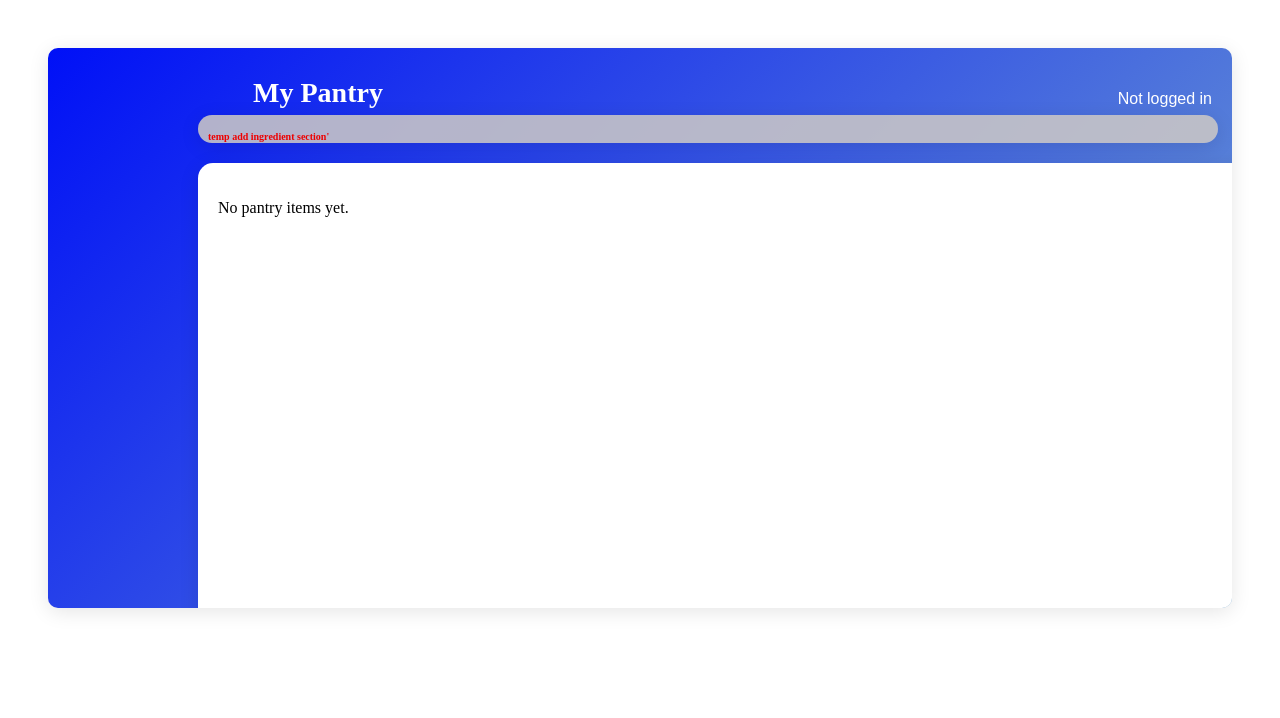
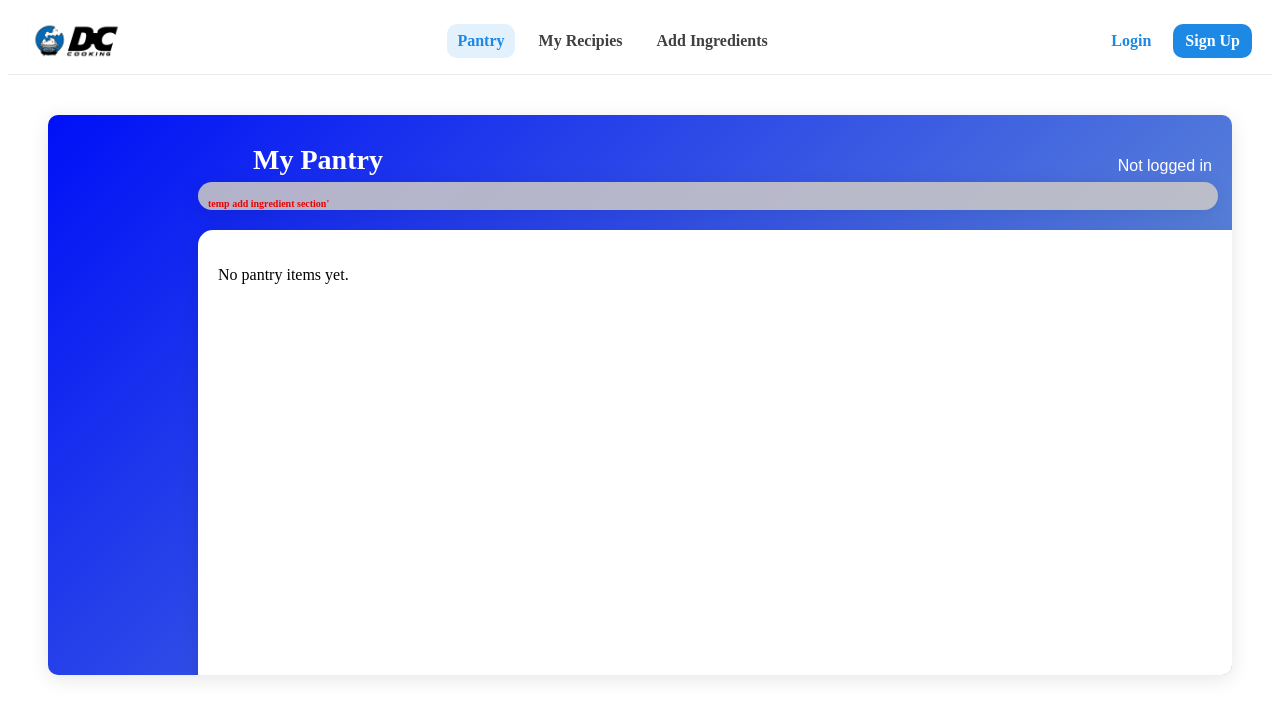
Before and after one commit to 7hangtime/DC-Cookin, a React (Vite) app in the folder client/: page /pantry in a window 1280 px wide. Shown: the top 718 px of the page. Built offline with nearby package versions, Linux system fonts and the light colour scheme.

Commit message:
Added Navbar for all pages, tweaked results page visuals more to match project proposal design from figma

```diff
--- a/client/src/App.jsx
+++ b/client/src/App.jsx
@@ -1,8 +1,11 @@
 import React from "react";
-import AppRoutes from './routes/approutes.jsx'
+import AppRoutes from "./routes/approutes.jsx";
+import Layout from "./components/layout.jsx";
 
-function App() {
-  return <AppRoutes />
+export default function App() {
+  return (
+    <Layout>
+      <AppRoutes />
+    </Layout>
+  );
 }
-
-export default App
--- /dev/null
+++ b/client/src/components/layout.jsx
@@ -0,0 +1,10 @@
+import Navbar from "./navbar";
+
+export default function Layout({ children }) {
+    return (
+        <>
+            <Navbar />
+            <main>{children}</main>
+        </>
+    );
+}
--- /dev/null
+++ b/client/src/components/navbar.css
@@ -0,0 +1,76 @@
+.nav {
+    position: sticky;
+    top: 0;
+    z-index: 50;
+    background: white;
+    border-bottom: 1px solid rgba(0, 0, 0, 0.08);
+}
+
+.nav-inner {
+    display: flex;
+    align-items: center;
+    justify-content: space-between;
+    gap: 18px;
+    padding: 12px 20px;
+}
+
+.nav-brand {
+    display: flex;
+    align-items: center;
+    text-decoration: none;
+}
+
+.nav-logo {
+    height: 42px;
+    width: auto;
+    display: block;
+}
+
+.nav-links {
+    display: flex;
+    gap: 14px;
+    align-items: center;
+}
+
+.nav-link {
+    text-decoration: none;
+    padding: 8px 10px;
+    border-radius: 10px;
+    color: rgba(0, 0, 0, 0.75);
+    font-weight: 600;
+}
+
+.nav-link:hover {
+    background: rgba(0, 0, 0, 0.06);
+}
+
+.nav-link.active {
+    background: rgba(30, 136, 229, 0.12);
+    color: #1e88e5;
+}
+
+.nav-actions {
+    display: flex;
+    gap: 10px;
+    align-items: center;
+}
+
+.nav-button {
+    text-decoration: none;
+    padding: 8px 12px;
+    border-radius: 10px;
+    font-weight: 700;
+}
+
+.nav-button.ghost {
+    color: #1e88e5;
+}
+
+.nav-button.solid {
+    background: #1e88e5;
+    color: white;
+}
+
+.nav-button.solid:hover {
+    filter: brightness(0.95);
+}
--- /dev/null
+++ b/client/src/components/navbar.jsx
@@ -0,0 +1,32 @@
+import { NavLink } from "react-router-dom";
+import logo from "../assets/logo.png";
+import "./navbar.css";
+
+export default function Navbar() {
+    return (
+        <header className="nav">
+            <div className="nav-inner">
+                <NavLink to="/pantry" className="nav-brand">
+                    <img className="nav-logo" src={logo} alt="D.C. Cookin" />
+                </NavLink>
+
+                <nav className="nav-links">
+                    <NavLink to="/pantry" className={({ isActive }) => `nav-link ${isActive ? "active" : ""}`}>
+                        Pantry
+                    </NavLink>
+                    <NavLink to="/results" className={({ isActive }) => `nav-link ${isActive ? "active" : ""}`}>
+                        My Recipies
+                    </NavLink>
+                    <NavLink to="/pantry-add" className={({ isActive }) => `nav-link ${isActive ? "active" : ""}`}>
+                        Add Ingredients
+                    </NavLink>
+                </nav>
+
+                <div className="nav-actions">
+                    <NavLink to="/login" className="nav-button ghost">Login</NavLink>
+                    <NavLink to="/register" className="nav-button solid">Sign Up</NavLink>
+                </div>
+            </div>
+        </header>
+    );
+}
--- a/client/src/components/recipecard.css
+++ b/client/src/components/recipecard.css
@@ -211,3 +211,55 @@
 .section-title.partial {
   color: #e65100;
 }
+
+/* === Results Page Shell (big rounded container with blue header) === */
+
+.results-shell {
+  border-radius: 18px;
+  overflow: hidden;
+  background: #ffffff;
+  border: 1px solid rgba(0, 0, 0, 0.06);
+  box-shadow: 0 10px 26px rgba(0, 0, 0, 0.10);
+}
+
+.results-shell-header {
+  padding: 18px 22px;
+  color: white;
+  background: linear-gradient(90deg, #1f6feb, #20b7c7);
+  display: flex;
+  flex-direction: column;
+  justify-content: center;
+  gap: 6px;
+  min-height: 90px;
+}
+
+.results-shell-title-row {
+  display: flex;
+  align-items: center;
+  gap: 10px;
+}
+
+.results-shell-icon {
+  font-size: 22px;
+  line-height: 1;
+}
+
+.results-shell-title {
+  margin: 0;
+  font-size: 22px;
+  font-weight: 800;
+}
+
+.results-shell-subtitle {
+  font-size: 14px;
+  opacity: 0.95;
+}
+
+.results-shell-body {
+  padding: 18px 18px 22px;
+}
+
+.results-grid.single {
+  grid-template-columns: 1fr;
+  max-width: 780px;
+}
--- a/client/src/pages/resultspage.jsx
+++ b/client/src/pages/resultspage.jsx
@@ -55,16 +55,24 @@ export default function ResultsPage() {
 
   return (
     <div style={{ padding: 40 }}>
-      <h1>Results</h1>
+      <div className="results-shell">
+        {/* Blue top header band */}
+        <div className="results-shell-header">
+          <div className="results-shell-title-row">
+            <span className="results-shell-icon" aria-hidden="true">🥑</span>
+            <h2 className="results-shell-title">Recipes for Your Pantry</h2>
+          </div>
 
-      <p>
-        <strong>Your pantry:</strong>{" "}
-        {pantryNames.length ? pantryNames.join(", ") : "No ingredients found"}
-      </p>
+          <div className="results-shell-subtitle">
+            {matches.exactMatches.length} exact matches • {matches.partialMatches.length} partial matches
+          </div>
+        </div>
 
-      <h2 className="section-title exact" style={{ marginTop: 24 }}>
+        {/* Body */}
+        <div className="results-shell-body">
+          <h3 className="section-title exact" style={{ marginTop: 0 }}>
             Exact Matches
-      </h2>
+          </h3>
 
           {matches.exactMatches.length === 0 ? (
             <p>No exact matches yet.</p>
@@ -84,9 +92,9 @@ export default function ResultsPage() {
             </div>
           )}
 
-      <h2 className="section-title partial" style={{ marginTop: 24 }}>
-        Close Matches
-      </h2>
+          <h3 className="section-title partial" style={{ marginTop: 22 }}>
+            Missing Ingredients
+          </h3>
 
           {matches.partialMatches.length === 0 ? (
             <p>No partial matches yet.</p>
@@ -109,5 +117,7 @@ export default function ResultsPage() {
             </div>
           )}
         </div>
+      </div>
+    </div>
   );
 }
```
Also changed, not shown: client/src/assets/logo.png (added). Lines whose indentation alone changed are shown as unchanged.
